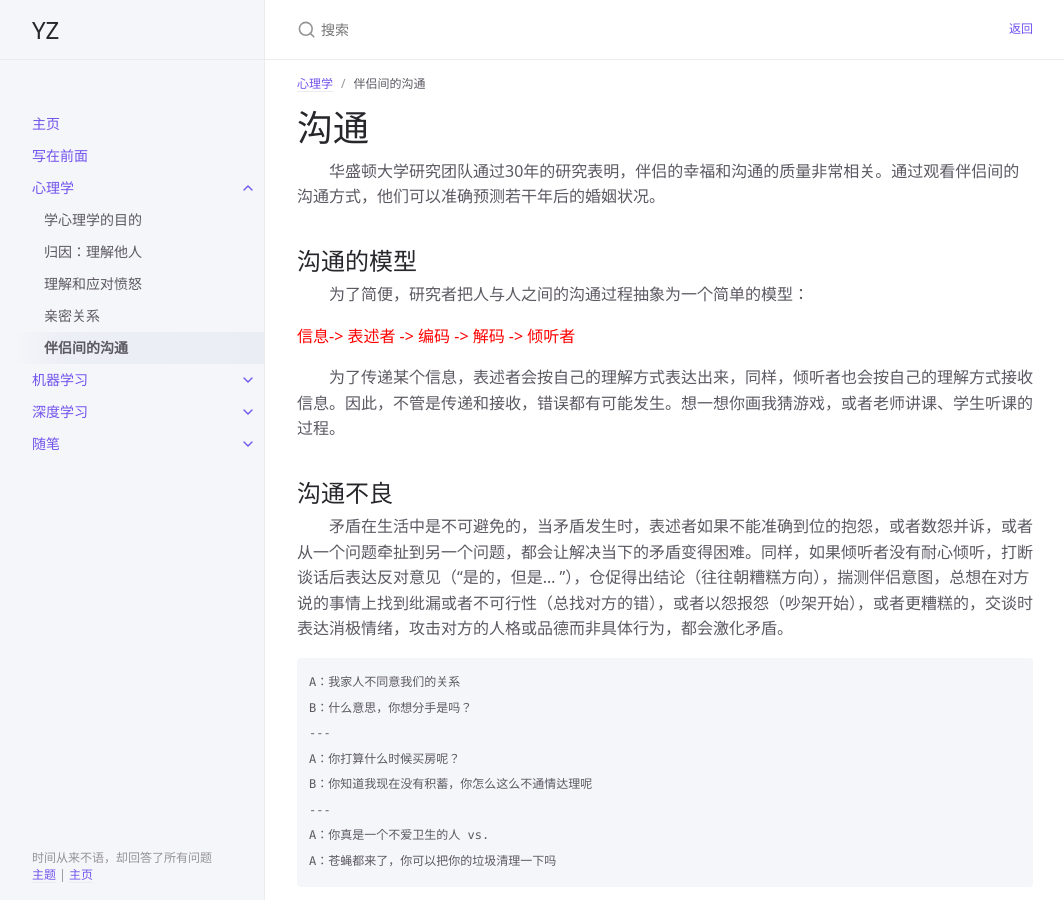
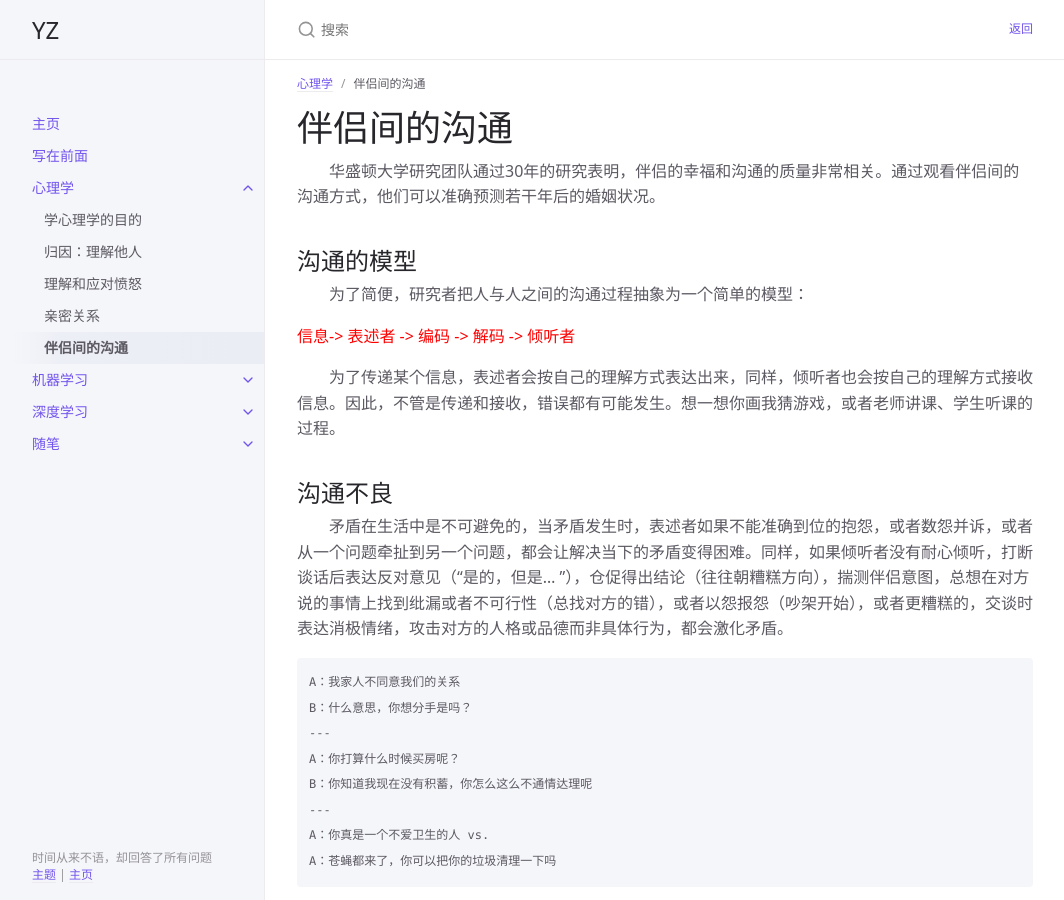
Before and after one commit to yz14/main, a Jekyll site: the page built from docs/psy/5.md, in a window 1280 px wide and 900 px high. Shown: the whole window, without its empty margins (107-1171 px from the left). Built offline with Jekyll 4.4.1, drawn with Linux system fonts in a browser that asks for light colours.

Commit message:
Update 5.md

```diff
--- a/docs/psy/5.md
+++ b/docs/psy/5.md
@@ -5,7 +5,7 @@ parent: 心理学
 nav_order: 5
 ---
 
-# 沟通
+# 伴侣间的沟通
 
 &emsp;&emsp;华盛顿大学研究团队通过30年的研究表明，伴侣的幸福和沟通的质量非常相关。通过观看伴侣间的沟通方式，他们可以准确预测若干年后的婚姻状况。
 
```
